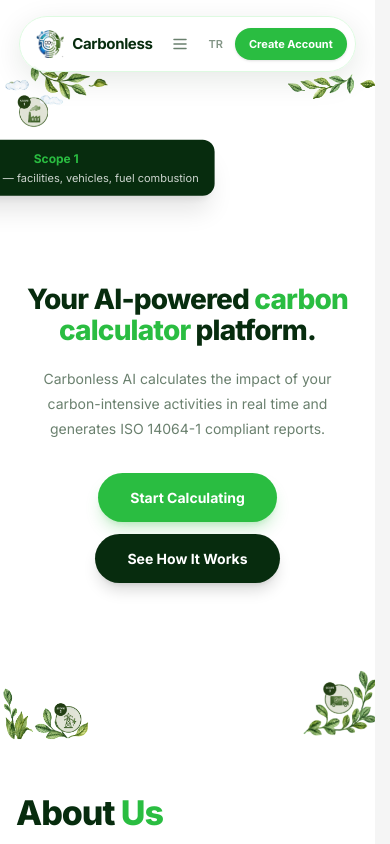
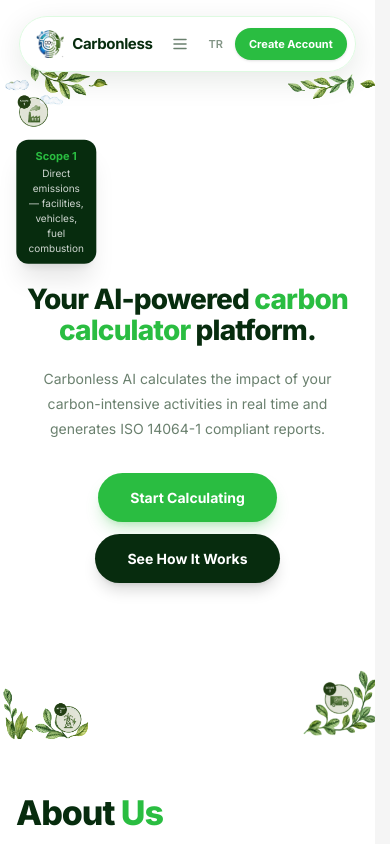
Before and after one commit to nazaninghn/carbonless, a Next.js app in the folder nexus_insights-saas-neon_nextjs/: page / in a window 390 px wide. Both pictures are taken after a click on the element 56 px from the left and 99 px from the top of the page. Shown: the top 844 px of the page. Built offline with nearby package versions, Linux system fonts and the light colour scheme.

Commit message:
fix: mobile tooltip wraps text instead of overflowing

```diff
--- a/nexus_insights-saas-neon_nextjs/src/app/page.jsx
+++ b/nexus_insights-saas-neon_nextjs/src/app/page.jsx
@@ -285,10 +285,10 @@
           >
             <img src={corner.src} alt={corner.label} className="w-full h-auto object-contain transition-transform duration-300 group-hover:scale-105 active:scale-95" />
             {corner.label && (
-              <div data-tip className={`absolute left-1/2 -translate-x-1/2 ${corner.tipPos} opacity-0 group-hover:opacity-100 transition-opacity duration-200 z-30`}>
-                <div className="whitespace-nowrap rounded-xl bg-[#072C0E] px-4 py-2.5 text-center shadow-xl">
-                  <p className="text-[12px] font-bold text-[#2ABD41]">{corner.label}</p>
-                  <p className="text-[11px] text-white/80 mt-0.5">{corner.desc}</p>
+              <div data-tip className={`absolute left-1/2 -translate-x-1/2 ${corner.tipPos} opacity-0 group-hover:opacity-100 transition-opacity duration-200 z-30 max-w-[200px] sm:max-w-none`}>
+                <div className="rounded-xl bg-[#072C0E] px-3 py-2 sm:px-4 sm:py-2.5 text-center shadow-xl">
+                  <p className="text-[11px] sm:text-[12px] font-bold text-[#2ABD41]">{corner.label}</p>
+                  <p className="text-[10px] sm:text-[11px] text-white/80 mt-0.5 whitespace-normal">{corner.desc}</p>
                 </div>
               </div>
             )}
```
